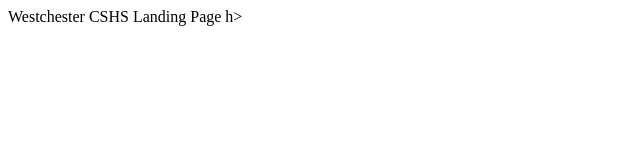
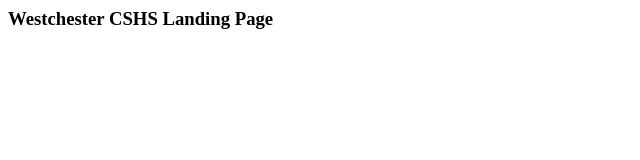
Before and after one commit to WAIScshs/waiscshs.github.io, a plain HTML site: page index.html in a window 1280 px wide. Shown: the whole page, without its empty margins (0-640 px from the left). Drawn offline with Linux system fonts and the light colour scheme.

Commit message:
Update index.html

```diff
--- a/index.html
+++ b/index.html
@@ -1 +1 @@
-<h> Westchester CSHS Landing Page </h>h>
+<h3> Westchester CSHS Landing Page </h3>
```
